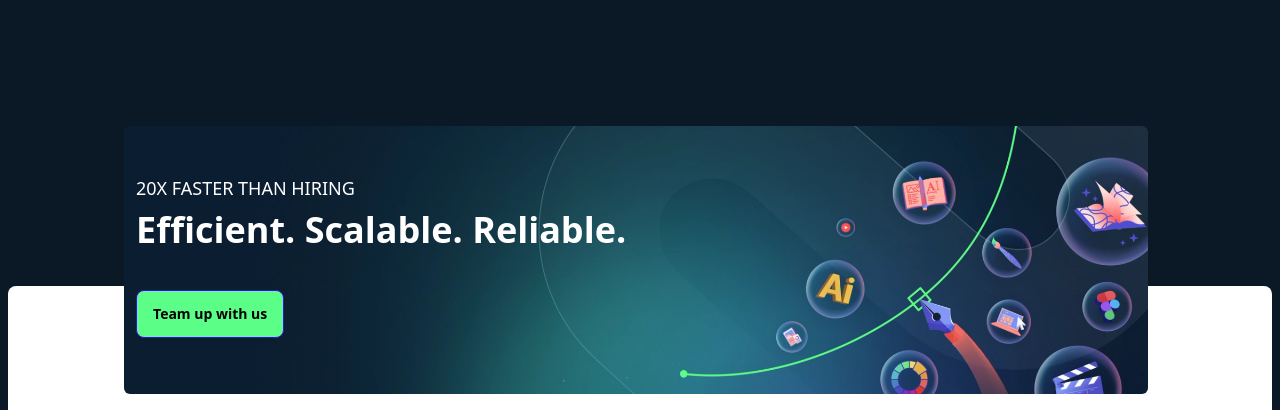
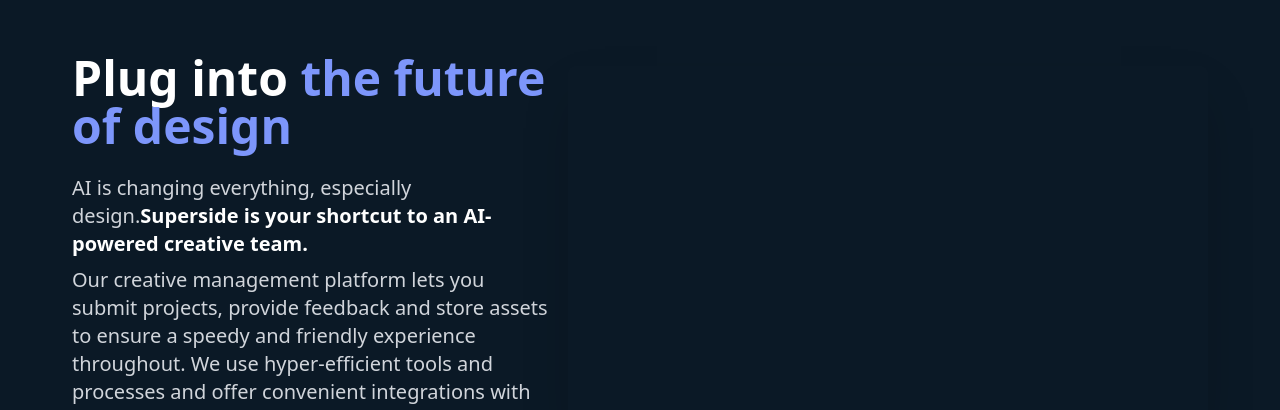
Before and after one commit to fahimshahrairakash03/Glitch, a React (Vite) app: page / in a window 1280 px wide. Shown: the part 2352-2762 px from the top of the page. Built offline with nearby package versions, Linux system fonts and the light colour scheme.

Commit message:
second commit

```diff
--- /dev/null
+++ b/src/pages/BannerTech/BannerTech.jsx
@@ -0,0 +1,37 @@
+import React from "react";
+import ReactPlayer from "react-player";
+
+const BannerTech = () => {
+  return (
+    <div className="pt-10" style={{ backgroundColor: "#0b1926" }}>
+      <div className="hero bg-transparent px-14 ">
+        <div className="hero-content   flex-col lg:flex-row-reverse">
+          <div className=" rounded-lg shadow-2xl">
+            <ReactPlayer url="https://www.youtube.com/watch?v=F1M5_RlVhGQ"></ReactPlayer>
+          </div>
+          <div className="w-1/2">
+            <h1 className="text-5xl text-white font-bold">
+              Plug into
+              <span style={{ color: "#7d96fb" }}> the future of design</span>
+            </h1>
+            <p className="pb-1 pt-6 text-xl text-gray-300">
+              AI is changing everything, especially design.
+              <span className="text-white font-semibold">
+                Superside is your shortcut to an AI-powered creative team.
+              </span>
+            </p>
+            <p className="py-1 text-xl text-gray-300">
+              Our creative management platform lets you submit projects, provide
+              feedback and store assets to ensure a speedy and friendly
+              experience throughout. We use hyper-efficient tools and processes
+              and offer convenient integrations with your favorite apps like
+              Slack, Asana, and more.
+            </p>
+          </div>
+        </div>
+      </div>
+    </div>
+  );
+};
+
+export default BannerTech;
--- a/src/pages/Home/Home.jsx
+++ b/src/pages/Home/Home.jsx
@@ -3,12 +3,14 @@
 import Banner2 from "../Banner2/Banner2";
 import Banner3 from "../Banner3/Banner3";
 import FooterCard from "../FooterCard/FooterCard";
+import BannerTech from "../BannerTech/BannerTech";
 
 const Home = () => {
   return (
     <div>
       <Banner></Banner>
       <Banner3></Banner3>
+      <BannerTech></BannerTech>
     </div>
   );
 };
```
